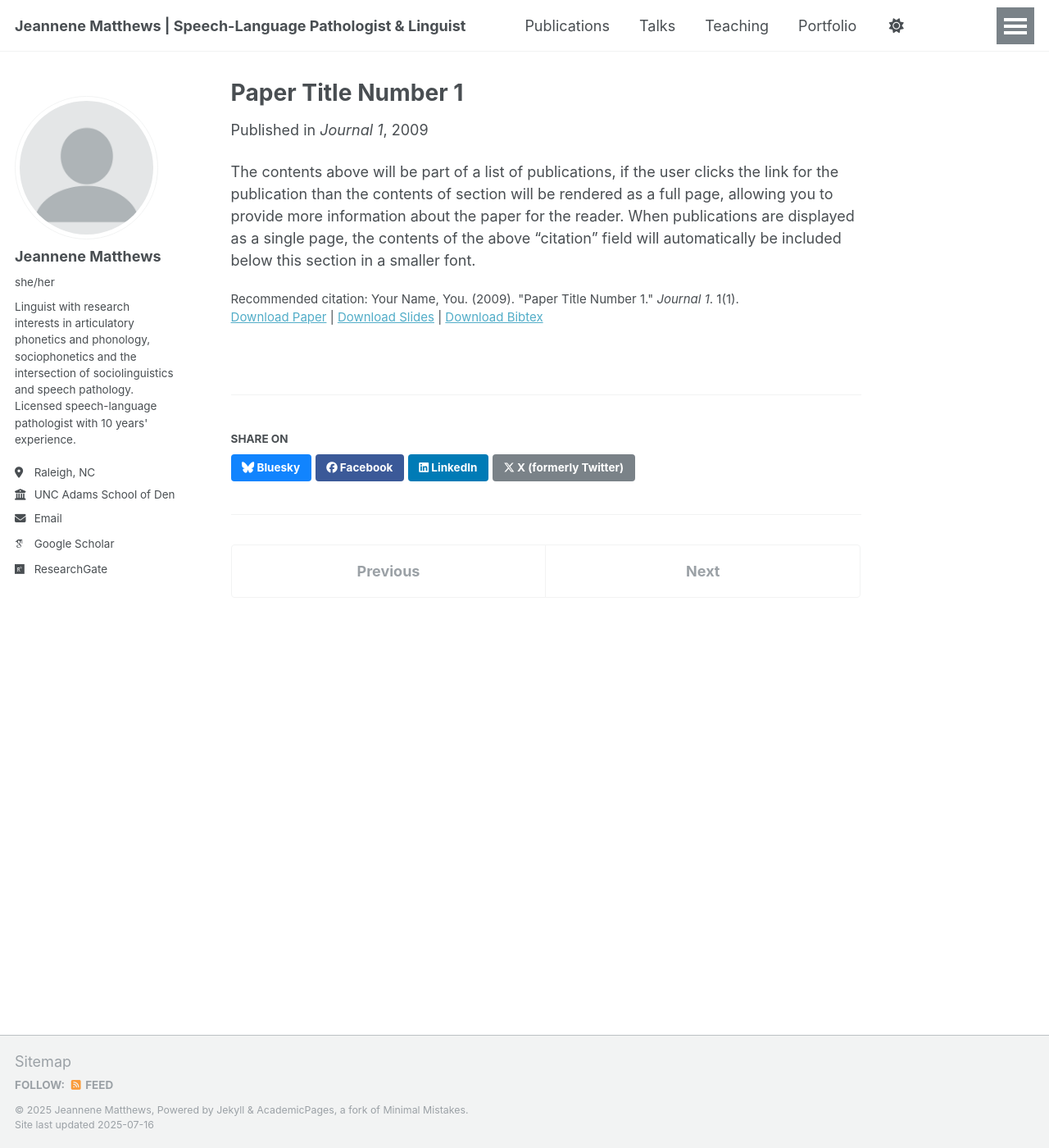
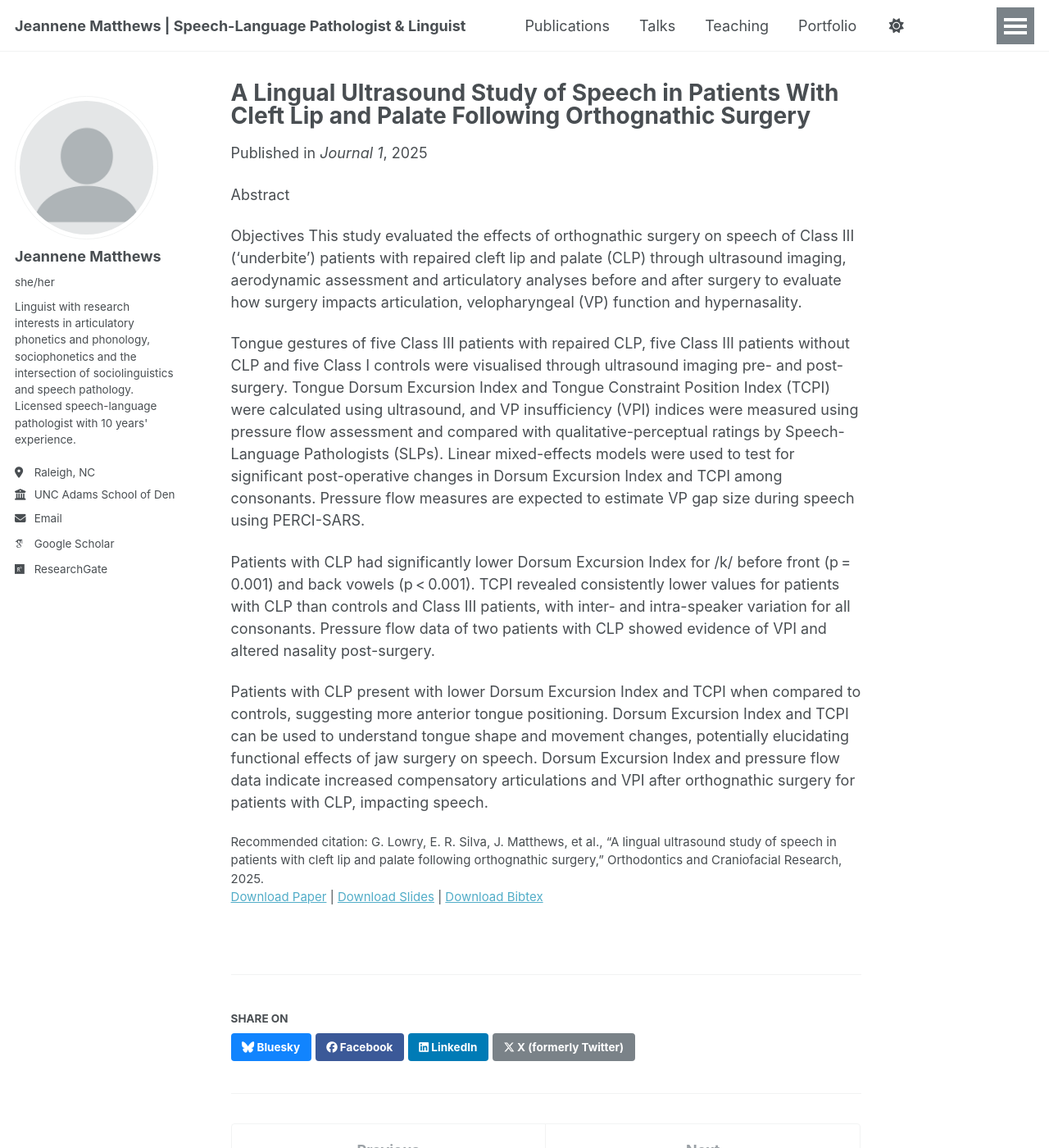
Before and after one commit to jlmatt15/jlmatt15.github.io, a Jekyll site: the page built from _publications/2009-10-01-paper-title-number-1.md, in a window 1280 px wide and 1400 px high. Shown: the whole window at 82% size. Built offline with Jekyll 4.4.1, drawn with Linux system fonts in a browser that asks for light colours; some web fonts are replaced.

Commit message:
Update 2009-10-01-paper-title-number-1.md

```diff
--- a/_publications/2009-10-01-paper-title-number-1.md
+++ b/_publications/2009-10-01-paper-title-number-1.md
@@ -1,14 +1,24 @@
 ---
-title: "Paper Title Number 1"
+title: "A Lingual Ultrasound Study of Speech in Patients With Cleft Lip and Palate Following Orthognathic Surgery"
 collection: publications
 category: manuscripts
 permalink: /publication/2009-10-01-paper-title-number-1
 excerpt: 'This paper is about the number 1. The number 2 is left for future work.'
-date: 2009-10-01
+date: 2025-04-11
 venue: 'Journal 1'
 slidesurl: 'http://academicpages.github.io/files/slides1.pdf'
 paperurl: 'http://academicpages.github.io/files/paper1.pdf'
 bibtexurl: 'http://academicpages.github.io/files/bibtex1.bib'
-citation: 'Your Name, You. (2009). &quot;Paper Title Number 1.&quot; <i>Journal 1</i>. 1(1).'
+citation: 'G. Lowry, E. R. Silva, J. Matthews, et al., “A lingual ultrasound study of speech in patients with cleft lip
+and palate following orthognathic surgery,” Orthodontics and Craniofacial Research, 2025.'
 ---
-The contents above will be part of a list of publications, if the user clicks the link for the publication than the contents of section will be rendered as a full page, allowing you to provide more information about the paper for the reader. When publications are displayed as a single page, the contents of the above "citation" field will automatically be included below this section in a smaller font.
+Abstract
+
+Objectives
+This study evaluated the effects of orthognathic surgery on speech of Class III (‘underbite’) patients with repaired cleft lip and palate (CLP) through ultrasound imaging, aerodynamic assessment and articulatory analyses before and after surgery to evaluate how surgery impacts articulation, velopharyngeal (VP) function and hypernasality.
+
+Tongue gestures of five Class III patients with repaired CLP, five Class III patients without CLP and five Class I controls were visualised through ultrasound imaging pre- and post-surgery. Tongue Dorsum Excursion Index and Tongue Constraint Position Index (TCPI) were calculated using ultrasound, and VP insufficiency (VPI) indices were measured using pressure flow assessment and compared with qualitative-perceptual ratings by Speech-Language Pathologists (SLPs). Linear mixed-effects models were used to test for significant post-operative changes in Dorsum Excursion Index and TCPI among consonants. Pressure flow measures are expected to estimate VP gap size during speech using PERCI-SARS.
+
+Patients with CLP had significantly lower Dorsum Excursion Index for /k/ before front (p = 0.001) and back vowels (p < 0.001). TCPI revealed consistently lower values for patients with CLP than controls and Class III patients, with inter- and intra-speaker variation for all consonants. Pressure flow data of two patients with CLP showed evidence of VPI and altered nasality post-surgery.
+
+Patients with CLP present with lower Dorsum Excursion Index and TCPI when compared to controls, suggesting more anterior tongue positioning. Dorsum Excursion Index and TCPI can be used to understand tongue shape and movement changes, potentially elucidating functional effects of jaw surgery on speech. Dorsum Excursion Index and pressure flow data indicate increased compensatory articulations and VPI after orthognathic surgery for patients with CLP, impacting speech.
```
